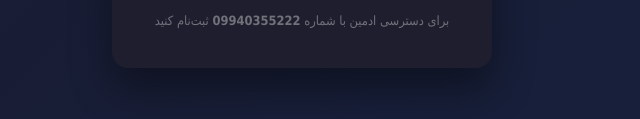
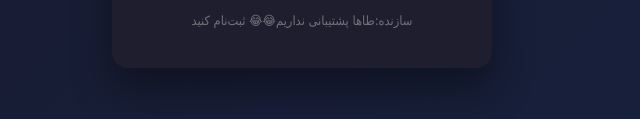
Before and after one commit to eftekharitaha389-wq/Messenger, a website: page public/index.html in a window 1280 px wide. Shown: the part 527-646 px from the top of the page, 338-978 px from the left. Drawn offline with nearby package versions, Linux system fonts and the light colour scheme.

Commit message:
Update index.html

```diff
--- a/public/index.html
+++ b/public/index.html
@@ -27,7 +27,7 @@
         <button type="submit">ثبت‌نام</button>
       </form>
       <p id="auth-error" class="error"></p>
-      <p class="hint">برای دسترسی ادمین با شماره <b>09940355222</b> ثبت‌نام کنید</p>
+      <p class="hint">سازنده:طاها <b></b>پشتیبانی نداریم😂😂 </b> ثبت‌نام کنید</p>
     </div>
   </div>
 
```
